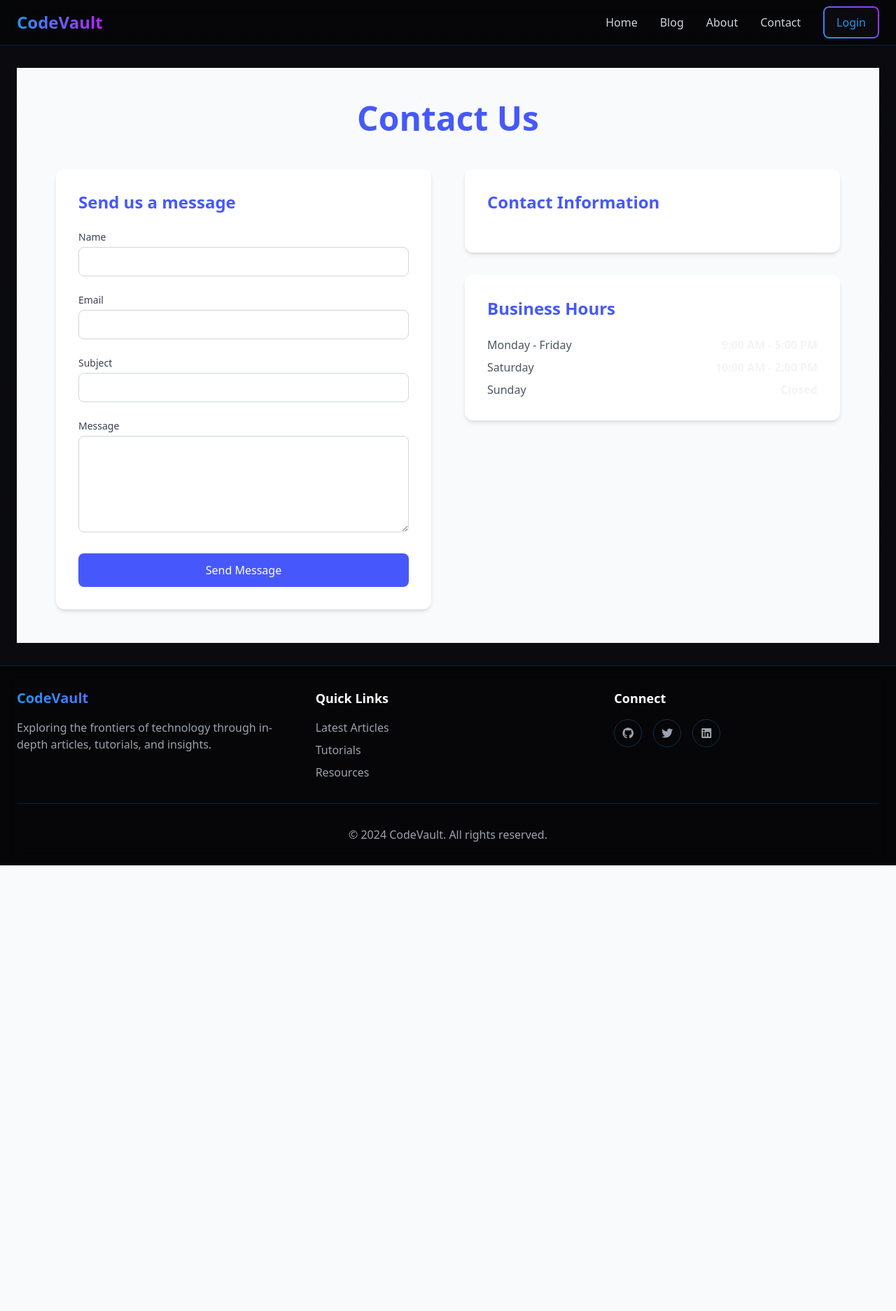
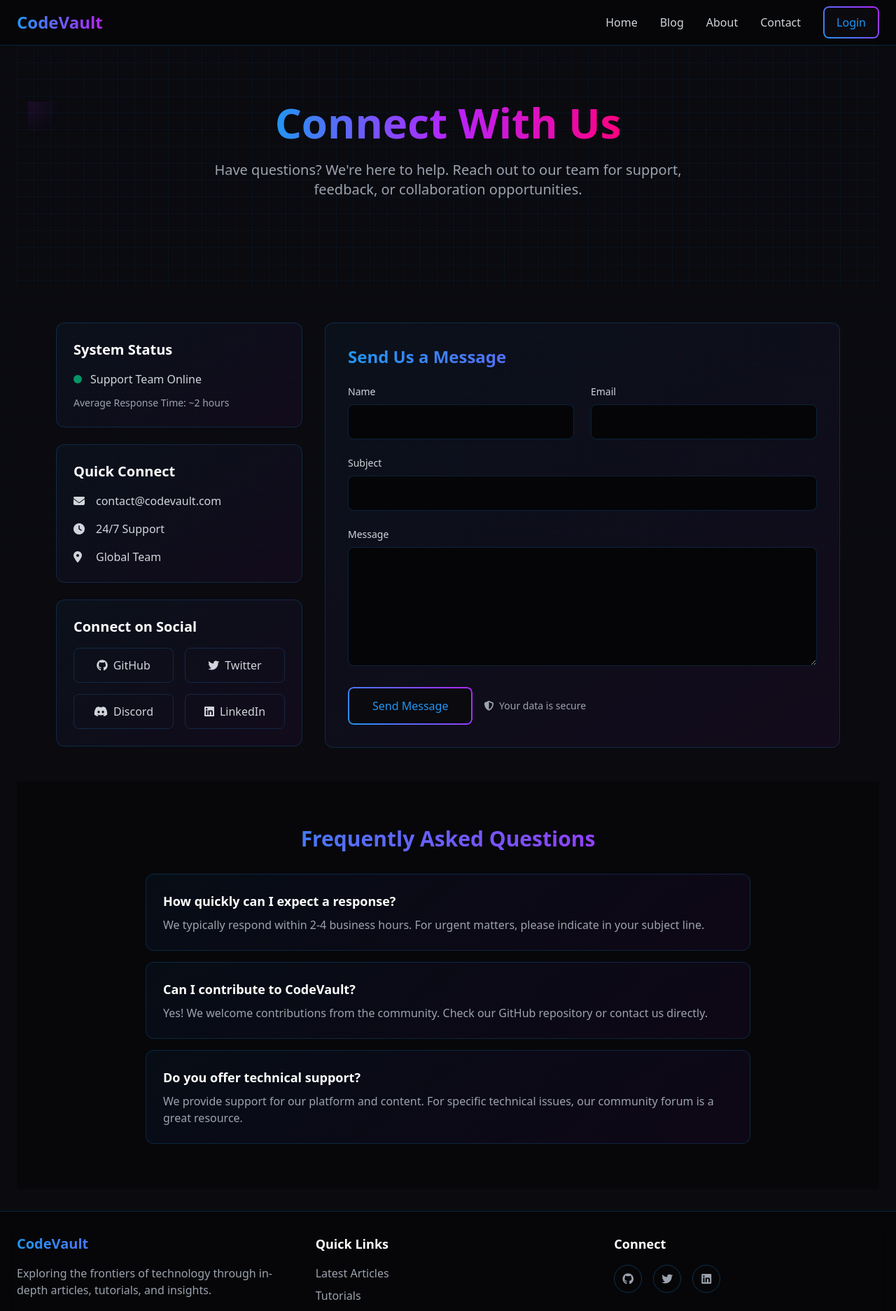
Before and after one commit to JohnathonCrowder/Flask_blog, a Flask app: page /contact in a window 1280 px wide. Shown: the top 1874 px of the page at 70% size. Before the commit the page ends 1237 px from the top, so only its background shows below. Run offline with Flask 3, Linux system fonts and the light colour scheme; data that the repository does not hold is empty; some libraries are stand-ins or nearby versions.

Commit message:
Update contact.html

```diff
--- a/app/templates/contact.html
+++ b/app/templates/contact.html
@@ -1,152 +1,248 @@
 {% extends "base.html" %}
 
-{% block title %}Contact - {{ site_settings.site_name if site_settings else 'Our Blog' }}{% endblock %}
+{% block title %}Contact - CodeVault{% endblock %}
+
+{% block head %}
+<style>
+    .contact-grid {
+        background:
+            linear-gradient(to right, rgba(33, 150, 243, 0.05) 1px, transparent 1px),
+            linear-gradient(to bottom, rgba(33, 150, 243, 0.05) 1px, transparent 1px);
+        background-size: 24px 24px;
+    }
+
+    .glow-input {
+        transition: all 0.3s ease;
+    }
+
+    .glow-input:focus {
+        box-shadow: 0 0 15px rgba(33, 150, 243, 0.3);
+        border-color: #2196f3;
+    }
+
+    .contact-card {
+        transition: all 0.3s ease;
+        background: linear-gradient(145deg, rgba(33, 150, 243, 0.05), rgba(182, 36, 255, 0.05));
+    }
+
+    .contact-card:hover {
+        transform: translateY(-5px);
+        box-shadow: 0 0 30px rgba(33, 150, 243, 0.15);
+    }
+
+    .pulse {
+        animation: pulse 2s cubic-bezier(0.4, 0, 0.6, 1) infinite;
+    }
+
+    @keyframes pulse {
+        0%, 100% {
+            opacity: 1;
+        }
+        50% {
+            opacity: .5;
+        }
+    }
+
+    .circuit-lines {
+        position: absolute;
+        width: 100%;
+        height: 100%;
+        background-image:
+            radial-gradient(circle at 100% 100%, rgba(33, 150, 243, 0.1) 0, transparent 50px),
+            radial-gradient(circle at 0% 0%, rgba(182, 36, 255, 0.1) 0, transparent 50px);
+    }
+
+    .status-indicator {
+        position: relative;
+        padding-left: 1.5rem;
+    }
+
+    .status-indicator::before {
+        content: '';
+        position: absolute;
+        left: 0;
+        top: 50%;
+        transform: translateY(-50%);
+        width: 0.75rem;
+        height: 0.75rem;
+        border-radius: 50%;
+        background-color: #00ff9f;
+        animation: pulse 2s infinite;
+    }
+</style>
+{% endblock %}
 
 {% block content %}
-<div class="bg-gray-50 min-h-screen py-12">
-    <div class="container mx-auto px-4 max-w-6xl">
+<!-- Hero Section -->
+<section class="contact-grid -mt-8 py-20 px-4 relative overflow-hidden">
+    <div class="circuit-lines"></div>
+    <div class="container mx-auto max-w-6xl relative">
         <div class="text-center mb-12">
-            <h1 class="text-4xl md:text-5xl font-bold mb-4" style="color: #4658fb;">Contact Us</h1>
-            {% if site_settings and site_settings.site_description %}
-            <p class="text-xl text-gray-600">{{ site_settings.site_description }}</p>
-            {% endif %}
+            <h1 class="text-4xl md:text-6xl font-bold mb-6">
+                <span class="bg-gradient-to-r from-neon-blue via-neon-purple to-neon-pink bg-clip-text text-transparent">
+                    Connect With Us
+                </span>
+            </h1>
+            <p class="text-xl text-gray-400 max-w-2xl mx-auto">
+                Have questions? We're here to help. Reach out to our team for support, feedback, or collaboration opportunities.
+            </p>
         </div>
+    </div>
+</section>
 
-        <div class="grid grid-cols-1 md:grid-cols-2 gap-12">
-            <!-- Contact Form -->
-            <div class="bg-white rounded-xl shadow-md p-8">
-                <h2 class="text-2xl font-bold mb-6" style="color: #4658fb;">Send us a message</h2>
-                <form action="#" method="POST" class="space-y-6">
-                    <div>
-                        <label for="name" class="block text-sm font-medium text-gray-700 mb-1">Name</label>
-                        <input type="text"
-                               name="name"
-                               id="name"
-                               required
-                               class="w-full px-4 py-2 border border-gray-300 rounded-lg focus:ring-2 focus:ring-blue-500 focus:border-blue-500">
+<!-- Main Content -->
+<section class="py-12">
+    <div class="container mx-auto max-w-6xl px-4">
+        <div class="grid grid-cols-1 lg:grid-cols-3 gap-8">
+            <!-- Contact Information -->
+            <div class="lg:col-span-1 space-y-6">
+                <!-- Status Card -->
+                <div class="contact-card rounded-xl border border-neon-blue/20 p-6">
+                    <h3 class="text-xl font-bold text-white mb-4">System Status</h3>
+                    <div class="space-y-3">
+                        <div class="status-indicator text-gray-300">
+                            Support Team Online
+                        </div>
+                        <div class="text-sm text-gray-400">
+                            Average Response Time: ~2 hours
+                        </div>
                     </div>
-                    <div>
-                        <label for="email" class="block text-sm font-medium text-gray-700 mb-1">Email</label>
-                        <input type="email"
-                               name="email"
-                               id="email"
-                               required
-                               class="w-full px-4 py-2 border border-gray-300 rounded-lg focus:ring-2 focus:ring-blue-500 focus:border-blue-500">
+                </div>
+
+                <!-- Quick Contact Methods -->
+                <div class="contact-card rounded-xl border border-neon-blue/20 p-6">
+                    <h3 class="text-xl font-bold text-white mb-4">Quick Connect</h3>
+                    <div class="space-y-4">
+                        <a href="mailto:{{ site_settings.contact_email if site_settings else 'contact@codevault.com' }}"
+                           class="flex items-center text-gray-300 hover:text-neon-blue transition-colors">
+                            <i class="fas fa-envelope w-8"></i>
+                            <span>{{ site_settings.contact_email if site_settings else 'contact@codevault.com' }}</span>
+                        </a>
+                        <div class="flex items-center text-gray-300">
+                            <i class="fas fa-clock w-8"></i>
+                            <span>24/7 Support</span>
+                        </div>
+                        <div class="flex items-center text-gray-300">
+                            <i class="fas fa-location-dot w-8"></i>
+                            <span>Global Team</span>
+                        </div>
                     </div>
-                    <div>
-                        <label for="subject" class="block text-sm font-medium text-gray-700 mb-1">Subject</label>
-                        <input type="text"
-                               name="subject"
-                               id="subject"
-                               required
-                               class="w-full px-4 py-2 border border-gray-300 rounded-lg focus:ring-2 focus:ring-blue-500 focus:border-blue-500">
+                </div>
+
+                <!-- Social Links -->
+                <div class="contact-card rounded-xl border border-neon-blue/20 p-6">
+                    <h3 class="text-xl font-bold text-white mb-4">Connect on Social</h3>
+                    <div class="grid grid-cols-2 gap-4">
+                        <a href="#" class="flex items-center justify-center p-3 rounded-lg border border-neon-blue/20 text-gray-300 hover:text-neon-blue hover:border-neon-blue transition-all">
+                            <i class="fab fa-github mr-2"></i>
+                            GitHub
+                        </a>
+                        <a href="#" class="flex items-center justify-center p-3 rounded-lg border border-neon-blue/20 text-gray-300 hover:text-neon-blue hover:border-neon-blue transition-all">
+                            <i class="fab fa-twitter mr-2"></i>
+                            Twitter
+                        </a>
+                        <a href="#" class="flex items-center justify-center p-3 rounded-lg border border-neon-blue/20 text-gray-300 hover:text-neon-blue hover:border-neon-blue transition-all">
+                            <i class="fab fa-discord mr-2"></i>
+                            Discord
+                        </a>
+                        <a href="#" class="flex items-center justify-center p-3 rounded-lg border border-neon-blue/20 text-gray-300 hover:text-neon-blue hover:border-neon-blue transition-all">
+                            <i class="fab fa-linkedin mr-2"></i>
+                            LinkedIn
+                        </a>
                     </div>
-                    <div>
-                        <label for="message" class="block text-sm font-medium text-gray-700 mb-1">Message</label>
-                        <textarea name="message"
-                                  id="message"
-                                  rows="5"
-                                  required
-                                  class="w-full px-4 py-2 border border-gray-300 rounded-lg focus:ring-2 focus:ring-blue-500 focus:border-blue-500"></textarea>
-                    </div>
-                    <button type="submit"
-                            class="w-full px-6 py-3 text-white rounded-lg transition-all duration-300 hover:shadow-lg"
-                            style="background-color: #4658fb;">
-                        Send Message
-                    </button>
-                </form>
+                </div>
             </div>
 
-            <!-- Contact Information -->
-            <div class="space-y-8">
-                <!-- General Contact Info -->
-                <div class="bg-white rounded-xl shadow-md p-8">
-                    <h2 class="text-2xl font-bold mb-6" style="color: #4658fb;">Contact Information</h2>
-                    {% if site_settings and site_settings.contact_email %}
-                    <div class="flex items-start mb-4">
-                        <div class="flex-shrink-0">
-                            <svg class="h-6 w-6 text-blue-600" fill="none" stroke="currentColor" viewBox="0 0 24 24">
-                                <path stroke-linecap="round" stroke-linejoin="round" stroke-width="2" d="M3 8l7.89 5.26a2 2 0 002.22 0L21 8M5 19h14a2 2 0 002-2V7a2 2 0 00-2-2H5a2 2 0 00-2 2v10a2 2 0 002 2z"/>
-                            </svg>
+            <!-- Contact Form -->
+            <div class="lg:col-span-2">
+                <div class="contact-card rounded-xl border border-neon-blue/20 p-8">
+                    <h2 class="text-2xl font-bold mb-6 bg-gradient-to-r from-neon-blue to-neon-purple bg-clip-text text-transparent">
+                        Send Us a Message
+                    </h2>
+                    <form action="#" method="POST" class="space-y-6">
+                        <div class="grid grid-cols-1 md:grid-cols-2 gap-6">
+                            <div>
+                                <label for="name" class="block text-sm font-medium text-gray-300 mb-2">Name</label>
+                                <input type="text"
+                                       id="name"
+                                       name="name"
+                                       required
+                                       class="w-full px-4 py-3 rounded-lg bg-cyber-darker border border-neon-blue/20 text-gray-300 glow-input focus:outline-none">
+                            </div>
+                            <div>
+                                <label for="email" class="block text-sm font-medium text-gray-300 mb-2">Email</label>
+                                <input type="email"
+                                       id="email"
+                                       name="email"
+                                       required
+                                       class="w-full px-4 py-3 rounded-lg bg-cyber-darker border border-neon-blue/20 text-gray-300 glow-input focus:outline-none">
+                            </div>
                         </div>
-                        <div class="ml-4">
-                            <p class="text-sm font-medium text-gray-900">Email</p>
-                            <a href="mailto:{{ site_settings.contact_email }}" class="text-blue-600 hover:underline">
-                                {{ site_settings.contact_email }}
-                            </a>
+
+                        <div>
+                            <label for="subject" class="block text-sm font-medium text-gray-300 mb-2">Subject</label>
+                            <input type="text"
+                                   id="subject"
+                                   name="subject"
+                                   required
+                                   class="w-full px-4 py-3 rounded-lg bg-cyber-darker border border-neon-blue/20 text-gray-300 glow-input focus:outline-none">
                         </div>
-                    </div>
-                    {% endif %}
-                </div>
 
-                <!-- Social Media Links -->
-                {% if site_settings and (site_settings.facebook_url or site_settings.twitter_url or site_settings.instagram_url or site_settings.linkedin_url) %}
-                <div class="bg-white rounded-xl shadow-md p-8">
-                    <h2 class="text-2xl font-bold mb-6" style="color: #4658fb;">Follow Us</h2>
-                    <div class="grid grid-cols-2 gap-4">
-                        {% if site_settings.facebook_url %}
-                        <a href="{{ site_settings.facebook_url }}" target="_blank" rel="noopener noreferrer"
-                           class="flex items-center space-x-2 text-gray-700 hover:text-blue-600 transition-colors duration-300">
-                            <svg class="h-6 w-6" fill="currentColor" viewBox="0 0 24 24">
-                                <path d="M18 2h-3a5 5 0 00-5 5v3H7v4h3v8h4v-8h3l1-4h-4V7a1 1 0 011-1h3z"/>
-                            </svg>
-                            <span>Facebook</span>
-                        </a>
-                        {% endif %}
+                        <div>
+                            <label for="message" class="block text-sm font-medium text-gray-300 mb-2">Message</label>
+                            <textarea id="message"
+                                      name="message"
+                                      rows="6"
+                                      required
+                                      class="w-full px-4 py-3 rounded-lg bg-cyber-darker border border-neon-blue/20 text-gray-300 glow-input focus:outline-none"></textarea>
+                        </div>
 
-                        {% if site_settings.twitter_url %}
-                        <a href="{{ site_settings.twitter_url }}" target="_blank" rel="noopener noreferrer"
-                           class="flex items-center space-x-2 text-gray-700 hover:text-blue-400 transition-colors duration-300">
-                            <svg class="h-6 w-6" fill="currentColor" viewBox="0 0 24 24">
-                                <path d="M23 3a10.9 10.9 0 01-3.14 1.53 4.48 4.48 0 00-7.86 3v1A10.66 10.66 0 013 4s-4 9 5 13a11.64 11.64 0 01-7 2c9 5 20 0 20-11.5a4.5 4.5 0 00-.08-.83A7.72 7.72 0 0023 3z"/>
-                            </svg>
-                            <span>Twitter</span>
-                        </a>
-                        {% endif %}
-
-                        {% if site_settings.instagram_url %}
-                        <a href="{{ site_settings.instagram_url }}" target="_blank" rel="noopener noreferrer"
-                           class="flex items-center space-x-2 text-gray-700 hover:text-pink-600 transition-colors duration-300">
-                            <svg class="h-6 w-6" fill="currentColor" viewBox="0 0 24 24">
-                                <path d="M12 2.163c3.204 0 3.584.012 4.85.07 3.252.148 4.771 1.691 4.919 4.919.058 1.265.069 1.645.069 4.849 0 3.205-.012 3.584-.069 4.849-.149 3.225-1.664 4.771-4.919 4.919-1.266.058-1.644.07-4.85.07-3.204 0-3.584-.012-4.849-.07-3.26-.149-4.771-1.699-4.919-4.92-.058-1.265-.07-1.644-.07-4.849 0-3.204.013-3.583.07-4.849.149-3.227 1.664-4.771 4.919-4.919 1.266-.057 1.645-.069 4.849-.069zm0-2.163c-3.259 0-3.667.014-4.947.072-4.358.2-6.78 2.618-6.98 6.98-.059 1.281-.073 1.689-.073 4.948 0 3.259.014 3.668.072 4.948.2 4.358 2.618 6.78 6.98 6.98 1.281.058 1.689.072 4.948.072 3.259 0 3.668-.014 4.948-.072 4.354-.2 6.782-2.618 6.979-6.98.059-1.28.073-1.689.073-4.948 0-3.259-.014-3.667-.072-4.947-.196-4.354-2.617-6.78-6.979-6.98-1.281-.059-1.69-.073-4.949-.073zm0 5.838c-3.403 0-6.162 2.759-6.162 6.162s2.759 6.163 6.162 6.163 6.162-2.759 6.162-6.163c0-3.403-2.759-6.162-6.162-6.162zm0 10.162c-2.209 0-4-1.79-4-4 0-2.209 1.791-4 4-4s4 1.791 4 4c0 2.21-1.791 4-4 4zm6.406-11.845c-.796 0-1.441.645-1.441 1.44s.645 1.44 1.441 1.44c.795 0 1.439-.645 1.439-1.44s-.644-1.44-1.439-1.44z"/>
-                            </svg>
-                            <span>Instagram</span>
-                        </a>
-                        {% endif %}
-
-                        {% if site_settings.linkedin_url %}
-                        <a href="{{ site_settings.linkedin_url }}" target="_blank" rel="noopener noreferrer"
-                           class="flex items-center space-x-2 text-gray-700 hover:text-blue-700 transition-colors duration-300">
-                            <svg class="h-6 w-6" fill="currentColor" viewBox="0 0 24 24">
-                                <path d="M19 0h-14c-2.761 0-5 2.239-5 5v14c0 2.761 2.239 5 5 5h14c2.762 0 5-2.239 5-5v-14c0-2.761-2.238-5-5-5zm-11 19h-3v-11h3v11zm-1.5-12.268c-.966 0-1.75-.79-1.75-1.764s.784-1.764 1.75-1.764 1.75.79 1.75 1.764-.783 1.764-1.75 1.764zm13.5 12.268h-3v-5.604c0-3.368-4-3.113-4 0v5.604h-3v-11h3v1.765c1.396-2.586 7-2.777 7 2.476v6.759z"/>
-                            </svg>
-                            <span>LinkedIn</span>
-                        </a>
-                        {% endif %}
-                    </div>
-                </div>
-                {% endif %}
-
-                <!-- Business Hours -->
-                <div class="bg-white rounded-xl shadow-md p-8">
-                    <h2 class="text-2xl font-bold mb-6" style="color: #4658fb;">Business Hours</h2>
-                    <ul class="space-y-2">
-                        <li class="flex justify-between">
-                            <span class="text-gray-600">Monday - Friday</span>
-                            <span class="font-semibold">9:00 AM - 5:00 PM</span>
-                        </li>
-                        <li class="flex justify-between">
-                            <span class="text-gray-600">Saturday</span>
-                            <span class="font-semibold">10:00 AM - 2:00 PM</span>
-                        </li>
-                        <li class="flex justify-between">
-                            <span class="text-gray-600">Sunday</span>
-                            <span class="font-semibold">Closed</span>
-                        </li>
-                    </ul>
+                        <div class="flex items-center">
+                            <button type="submit"
+                                    class="gradient-border rounded-lg">
+                                <span class="px-8 py-3 inline-block text-neon-blue hover:text-neon-purple transition-colors">
+                                    Send Message
+                                </span>
+                            </button>
+                            <span class="ml-4 text-sm text-gray-400">
+                                <i class="fas fa-shield-alt mr-1"></i>
+                                Your data is secure
+                            </span>
+                        </div>
+                    </form>
                 </div>
             </div>
         </div>
     </div>
-</div>
+</section>
+
+<!-- FAQ Section -->
+<section class="py-16 bg-cyber-darker/50">
+    <div class="container mx-auto max-w-4xl px-4">
+        <h2 class="text-3xl font-bold mb-8 text-center bg-gradient-to-r from-neon-blue to-neon-purple bg-clip-text text-transparent">
+            Frequently Asked Questions
+        </h2>
+        <div class="space-y-4">
+            {% for faq in [
+                {
+                    'question': 'How quickly can I expect a response?',
+                    'answer': 'We typically respond within 2-4 business hours. For urgent matters, please indicate in your subject line.'
+                },
+                {
+                    'question': 'Can I contribute to CodeVault?',
+                    'answer': 'Yes! We welcome contributions from the community. Check our GitHub repository or contact us directly.'
+                },
+                {
+                    'question': 'Do you offer technical support?',
+                    'answer': 'We provide support for our platform and content. For specific technical issues, our community forum is a great resource.'
+                }
+            ] %}
+            <div class="contact-card rounded-xl border border-neon-blue/20 p-6">
+                <h3 class="text-lg font-semibold text-white mb-2">{{ faq.question }}</h3>
+                <p class="text-gray-400">{{ faq.answer }}</p>
+            </div>
+            {% endfor %}
+        </div>
+    </div>
+</section>
 {% endblock %}
```
